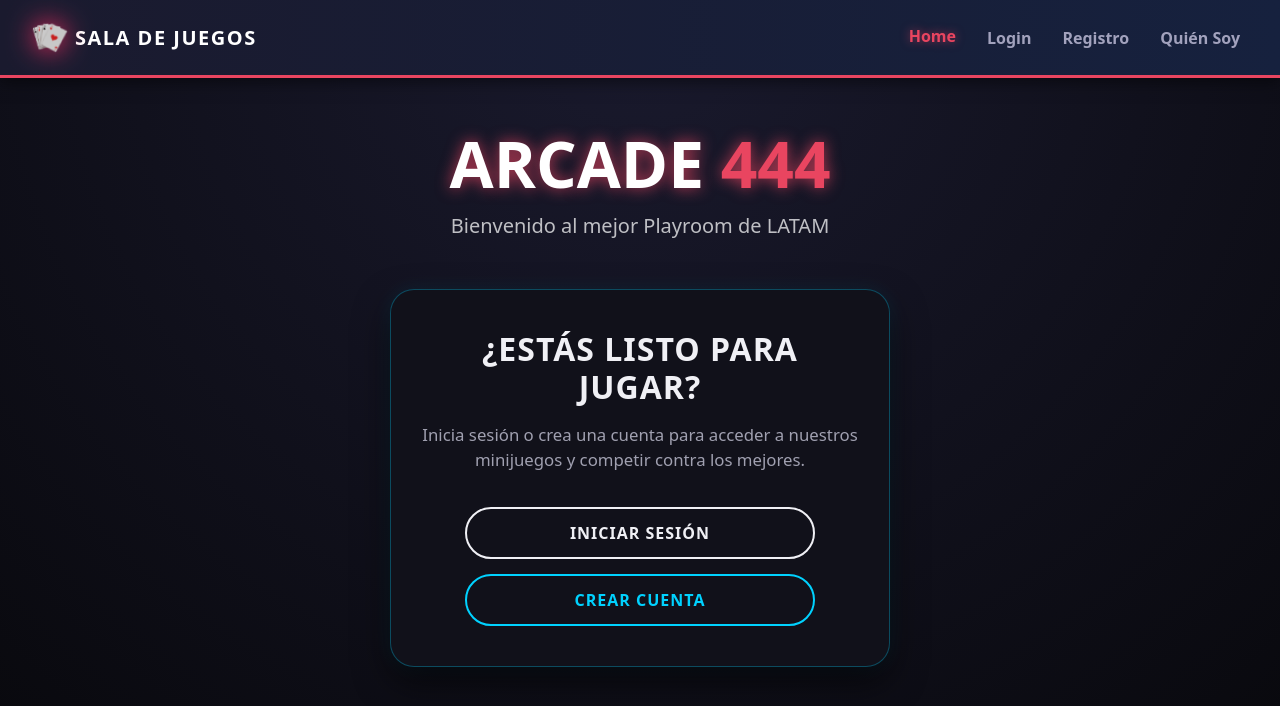
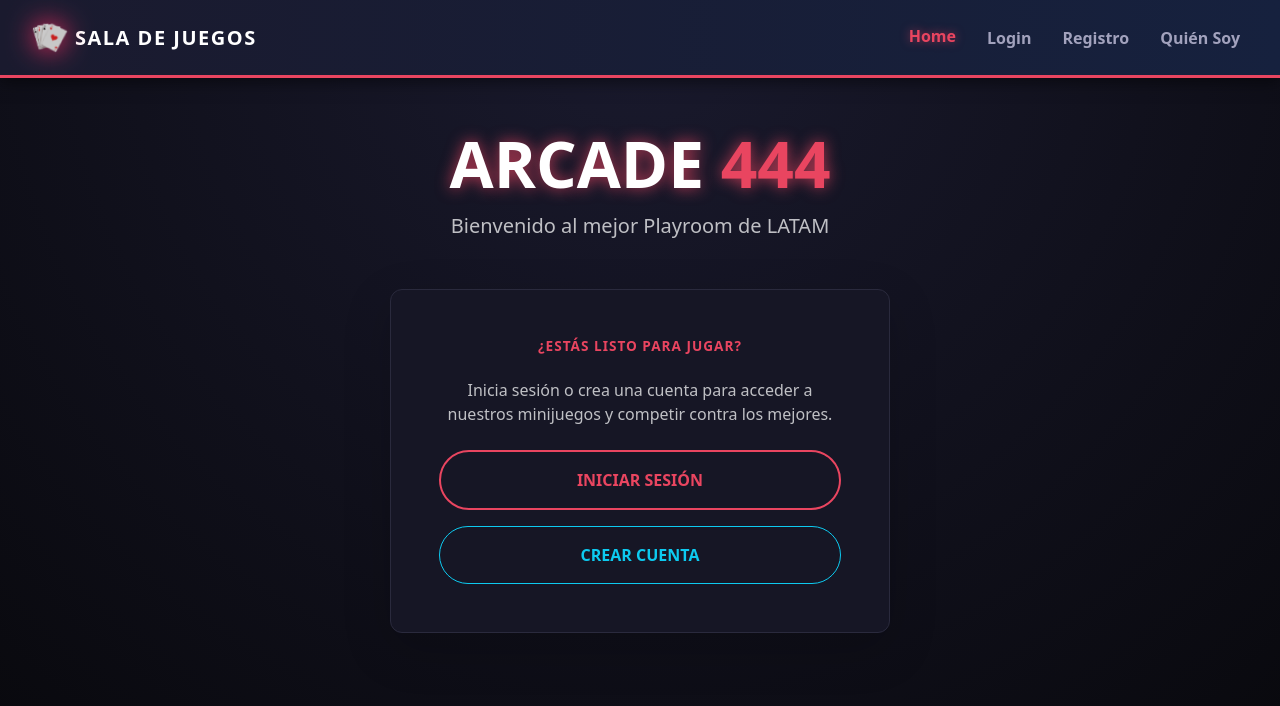
Before and after one commit to nmdoyhenart/SalaDeJuegos, an Angular app: page /home in a window 1280 px wide. Shown: the top 706 px of the page. Built offline with nearby package versions, Linux system fonts and the light colour scheme.

Commit message:
home estandarizado

```diff
--- a/src/app/components/home/home.css
+++ b/src/app/components/home/home.css
@@ -1,82 +1,75 @@
-.tracking-wider { letter-spacing: 2px; }
-.tracking-widest { letter-spacing: 4px; }
-
-/* --- TARJETA PRINCIPAL HOME --- */
-.home-card {
-    background-color: #11111a; /* Fondo oscuro gamer */
-    border-radius: 24px;
-    border: 1px solid rgba(0, 210, 255, 0.3); /* Borde sutil celeste neón */
-    box-shadow: 0 15px 35px rgba(0, 0, 0, 0.6), 0 0 20px rgba(0, 210, 255, 0.1);
-    padding: 40px 30px;
-    text-align: center;
-    transition: transform 0.3s ease;
+.gamer-card {
+    background-color: #161625;
+    border: 1px solid #2a2a3d;
+    border-radius: 12px;
+    color: #eaeaea;
 }
 
-.home-card:hover {
-    transform: translateY(-5px);
+.custom-card-header {
+    background: linear-gradient(90deg, #e94560 0%, #900c3f 100%);
+    color: white;
+    border-top-left-radius: 11px !important;
+    border-top-right-radius: 11px !important;
+    border-bottom: none;
 }
 
-/* --- TEXTOS DE LA TARJETA --- */
-.home-title {
-    color: #f0f0f5;
-    font-weight: 800;
-    font-size: 2rem;
-    margin-bottom: 15px;
+.text-accent {
+    color: #e94560;
+    font-weight: bold;
     text-transform: uppercase;
+    font-size: 0.85rem;
     letter-spacing: 1px;
 }
 
-.home-subtitle {
-    color: #a0a0b0; /* Gris claro para lectura perfecta sin fatiga visual */
-    font-size: 1.05rem;
-    margin-bottom: 35px;
-    line-height: 1.5;
+.custom-input {
+    background-color: #0d0d14;
+    border: 1px solid #2a2a3d;
+    color: #eaeaea;
+}
+.custom-input:focus {
+    background-color: #1a1a2e;
+    border-color: #e94560;
+    box-shadow: 0 0 10px rgba(233, 69, 96, 0.3);
+    color: white;
 }
 
-/* --- BOTONES DE NAVEGACIÓN --- */
-.btn-login-home {
-    background: transparent;
-    color: #f0f0f5;
-    border: 2px solid #f0f0f5;
-    border-radius: 30px;
-    padding: 12px 20px;
-    font-weight: bold;
-    letter-spacing: 1px;
-    text-transform: uppercase;
+.btn-neon-red {
+    background-color: transparent;
+    color: #e94560;
+    border: 2px solid #e94560;
     transition: all 0.3s ease;
-    width: 80%;
-    margin: 0 auto 15px auto;
-    display: block;
+}
+.btn-neon-red:hover:not(:disabled) {
+    background-color: #e94560;
+    color: white;
+    box-shadow: 0 0 15px rgba(233, 69, 96, 0.5);
+}
+.btn-neon-red:disabled {
+    border-color: #555;
+    color: #555;
+    cursor: not-allowed;
 }
 
-.btn-login-home:hover {
-    background: #f0f0f5;
-    color: #11111a;
-    transform: scale(1.05);
-    box-shadow: 0 0 15px rgba(240, 240, 245, 0.4);
+.custom-alert-danger {
+    background-color: rgba(220, 53, 69, 0.1);
+    border: 1px solid #dc3545;
+    color: #ff7682;
 }
 
-.btn-registro-home {
-    background: transparent;
-    color: #00d2ff;
-    border: 2px solid #00d2ff;
-    border-radius: 30px;
-    padding: 12px 20px;
-    font-weight: bold;
-    letter-spacing: 1px;
-    text-transform: uppercase;
+/* Efecto para los botones de acceso rápido */
+.quick-btn {
     transition: all 0.3s ease;
-    width: 80%;
-    margin: 0 auto;
-    display: block;
+    border-width: 2px;
+}
+.quick-btn:hover {
+    transform: translateY(-2px);
+    box-shadow: 0 4px 10px rgba(255, 255, 255, 0.1);
 }
 
-.btn-registro-home:hover {
-    background: #00d2ff;
-    color: #11111a;
-    transform: scale(1.05);
-    box-shadow: 0 0 20px rgba(0, 210, 255, 0.6);
-}
+cards
+
+.tracking-wider { letter-spacing: 2px; }
+.tracking-widest { letter-spacing: 4px; }
 
 .arcade-card {
     border-radius: 24px;
--- a/src/app/components/home/home.html
+++ b/src/app/components/home/home.html
@@ -1,26 +1,27 @@
 <div class="container mt-5 mb-5 text-center">
     <div class="mb-5">
         <h1 class="display-3 fw-bold text-white" style="text-shadow: 0 0 15px rgba(233,69,96,0.8);">ARCADE <span style="color: #e94560;">444</span>
-        </h1>
+</h1>
         <p class="lead text-light opacity-75">Bienvenido al mejor Playroom de LATAM</p>
     </div>
 
     @if (!usuarioLogueado) {
         <!-- VISTA INVITADO -->
-        <div class="home-card mx-auto" style="max-width: 500px;">
-            <h2 class="home-title">¿Estás listo para jugar?</h2>
-            <p class="home-subtitle">Inicia sesión o crea una cuenta para acceder a nuestros minijuegos y competir contra los mejores.</p>
-
-            <div class="mt-4">
-                <a routerLink="/login" class="btn-login-home text-decoration-none">INICIAR SESIÓN</a>
-                <a routerLink="/registro" class="btn-registro-home text-decoration-none">CREAR CUENTA</a>
+        <div class="card gamer-card shadow-lg mx-auto" style="max-width: 500px;">
+        <div class="card-body p-5">
+            <h3 class="text-accent mb-4">¿Estás listo para jugar?</h3>
+            <p class="text-light mb-4 opacity-75">Inicia sesión o crea una cuenta para acceder a nuestros minijuegos y competir contra los mejores.</p>
+            <div class="d-grid gap-3">
+            <a routerLink="/login" class="btn btn-neon-red py-3 fw-bold rounded-pill">INICIAR SESIÓN</a>
+            <a routerLink="/registro" class="btn btn-outline-info py-3 fw-bold rounded-pill">CREAR CUENTA</a>
             </div>
+        </div>
         </div>
     } @else {
         <!-- VISTA JUGADOR LOGUEADO -->
         <div class="mb-5 text-center mt-4">
         <h3 class="text-light fw-light">
-            ¡Comienza tu nuevo episodio <span style="color: #e94560; font-weight: bold; text-shadow: 0 0 10px rgba(233,69,96,0.5);"> {{ perfilJugador()?.nombre }}</span> !
+            ¡Comienza tu nuevo episodio <span style="color: #e94560; font-weight: bold; text-shadow: 0 0 10px rgba(233,69,96,0.5);"> {{ perfilJugador()?.nombre }}</span>!
         </h3>
         </div>
 
@@ -31,7 +32,7 @@
         <!-- Usamos g-4 para espaciado perfecto y col-lg-5 para que queden 2x2 centradas en PC -->
         <div class="row justify-content-center g-4 mb-5">
 
-        <!-- TARJETA 1: SNAKE (Activa) -->
+        <!-- TARJETA 1: SNAKE -->
         <div class="col-md-6 col-lg-5">
             <div class="arcade-card neon-border h-100" style="border-radius: 50px 5px 50px 5px;">
             <div class="arcade-card-content text-center" style="border-radius: 47px 2px 47px 2px; position: relative;">
@@ -48,36 +49,36 @@
             </div>
         </div>
 
-        <!-- TARJETA 2: MAYOR O MENOR (Bloqueada) -->
+        <!-- TARJETA 2: MAYOR O MENOR (Activa) -->
         <div class="col-md-6 col-lg-5">
-            <div class="arcade-card locked h-100" style="border-radius: 5px 50px 5px 50px;">
-            <div class="arcade-card-content text-center d-flex flex-column justify-content-center" style="border-radius: 2px 47px 2px 47px; position: relative;">
+            <div class="arcade-card neon-border h-100" style="border-radius: 5px 50px 5px 50px;">
+            <div class="arcade-card-content text-center" style="border-radius: 2px 47px 2px 47px; position: relative;">
 
-                <div class="mb-4 mt-3">
-                <span class="question-mark" style="font-size: 3.5rem; opacity: 0.5;">🃏</span>
+                <h2 class="text-white fw-bold mb-3 tracking-wider">MAYOR O MENOR🃏</h2>
+                <p class="text-light opacity-75 mb-4 px-3" style="font-size: 0.95rem;">
+                Adivina el <strong>valor</strong> de la <strong>siguiente carta</strong> y logra la mayor racha.
+                </p>
+
+                <div class="mt-auto pb-3">
+                <button class="btn-arcade" routerLink="/mayor-menor">JUGAR AHORA</button>
                 </div>
-
-                <h2 class="text-secondary fw-bold mb-3 tracking-wider">MAYOR O MENOR</h2>
-                <p class="text-secondary opacity-50 mb-0 px-3" style="font-size: 0.95rem;">
-                En desarrollo para el próximo sprint...
-                </p>
             </div>
             </div>
         </div>
 
-        <!-- TARJETA 3: AHORCADO (Bloqueada) -->
+        <!-- TARJETA 3: AHORCADO -->
         <div class="col-md-6 col-lg-5">
-            <div class="arcade-card locked h-100" style="border-radius: 5px 50px 5px 50px;">
-            <div class="arcade-card-content text-center d-flex flex-column justify-content-center" style="border-radius: 2px 47px 2px 47px; position: relative;">
+            <div class="arcade-card neon-border h-100" style="border-radius: 5px 50px 5px 50px;">
+            <div class="arcade-card-content text-center" style="border-radius: 2px 47px 2px 47px; position: relative;">
 
-                <div class="mb-4 mt-3">
-                <span class="question-mark" style="font-size: 3.5rem; opacity: 0.5;">🔤</span>
+                <h2 class="text-white fw-bold mb-3 tracking-wider">AHORCADO🔤</h2>
+                <p class="text-light opacity-75 mb-4 px-3" style="font-size: 0.95rem;">
+                Descubre la <strong>palabra secreta</strong> antes de quedarte sin vidas.
+                </p>
+
+                <div class="mt-auto pb-3">
+                <button class="btn-arcade" routerLink="/ahorcado">JUGAR AHORA</button>
                 </div>
-
-                <h2 class="text-secondary fw-bold mb-3 tracking-wider">AHORCADO</h2>
-                <p class="text-secondary opacity-50 mb-0 px-3" style="font-size: 0.95rem;">
-                En desarrollo para el próximo sprint...
-                </p>
             </div>
             </div>
         </div>
```
